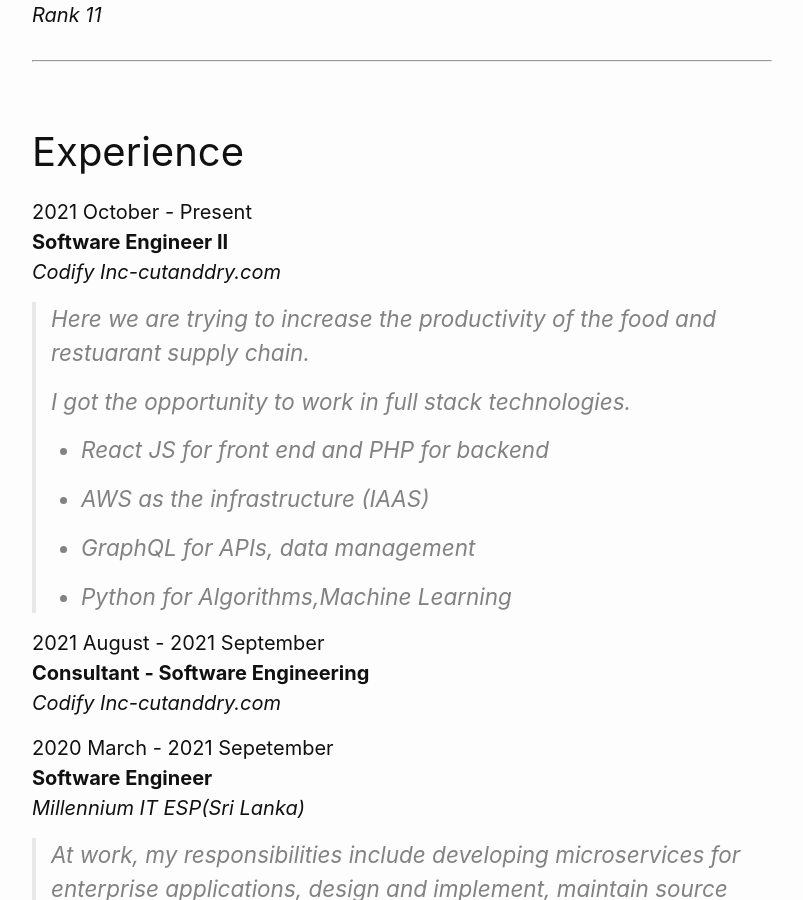
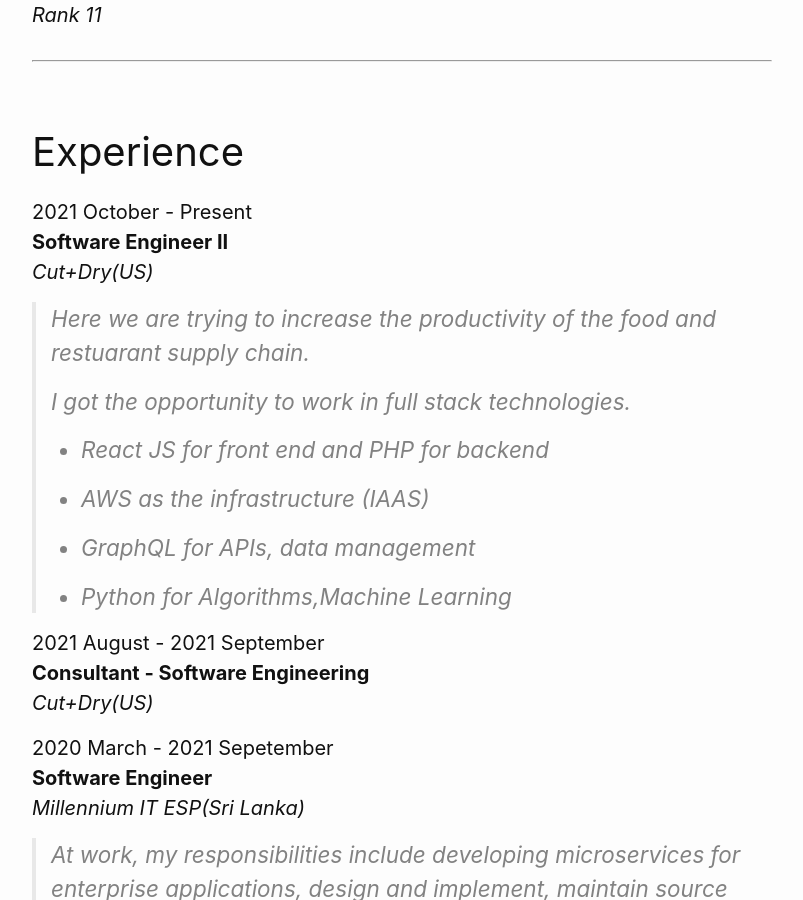
Before and after one commit to isurunuwanthilaka/isurunuwanthilaka.github.io, a Jekyll site: the page built from resume.md, in a window 1280 px wide and 900 px high, scrolled down 1256 px. Shown: the whole window, without its empty margins (238-1041 px from the left). Built offline with Jekyll 4.4.1, drawn with Linux system fonts in a browser that asks for light colours; nearby versions of some CDN libraries; comment, search, counter and statistics services are not loaded.

Commit message:
update resume

```diff
--- a/resume.md
+++ b/resume.md
@@ -44,7 +44,7 @@
 
 2021 October - Present
 : **Software Engineer II**
-: _Codify Inc-cutanddry.com_
+: _Cut+Dry(US)_
 
 > Here we are trying to increase the productivity of the food and restuarant supply chain.
 >
@@ -60,7 +60,7 @@
 
 2021 August - 2021 September
 : **Consultant - Software Engineering**
-: _Codify Inc-cutanddry.com_
+: _Cut+Dry(US)_
 
 >
 
```
